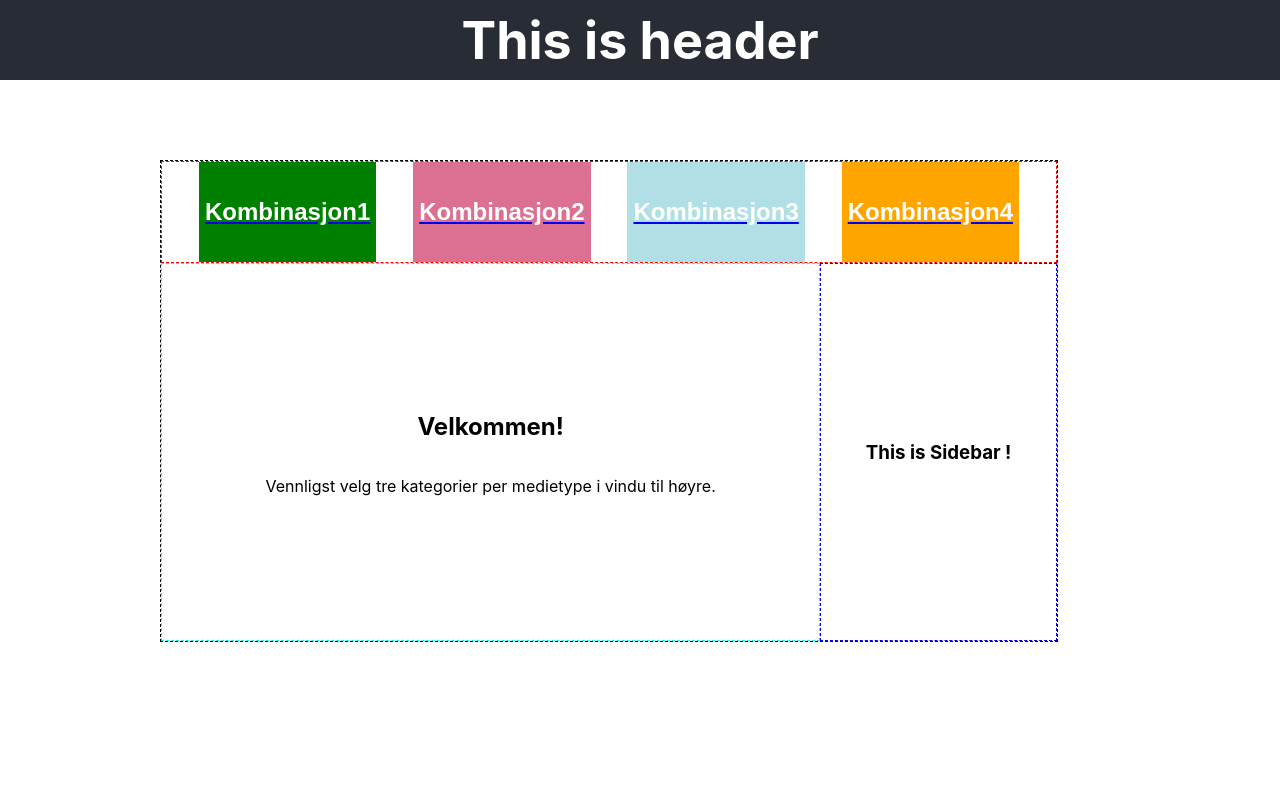
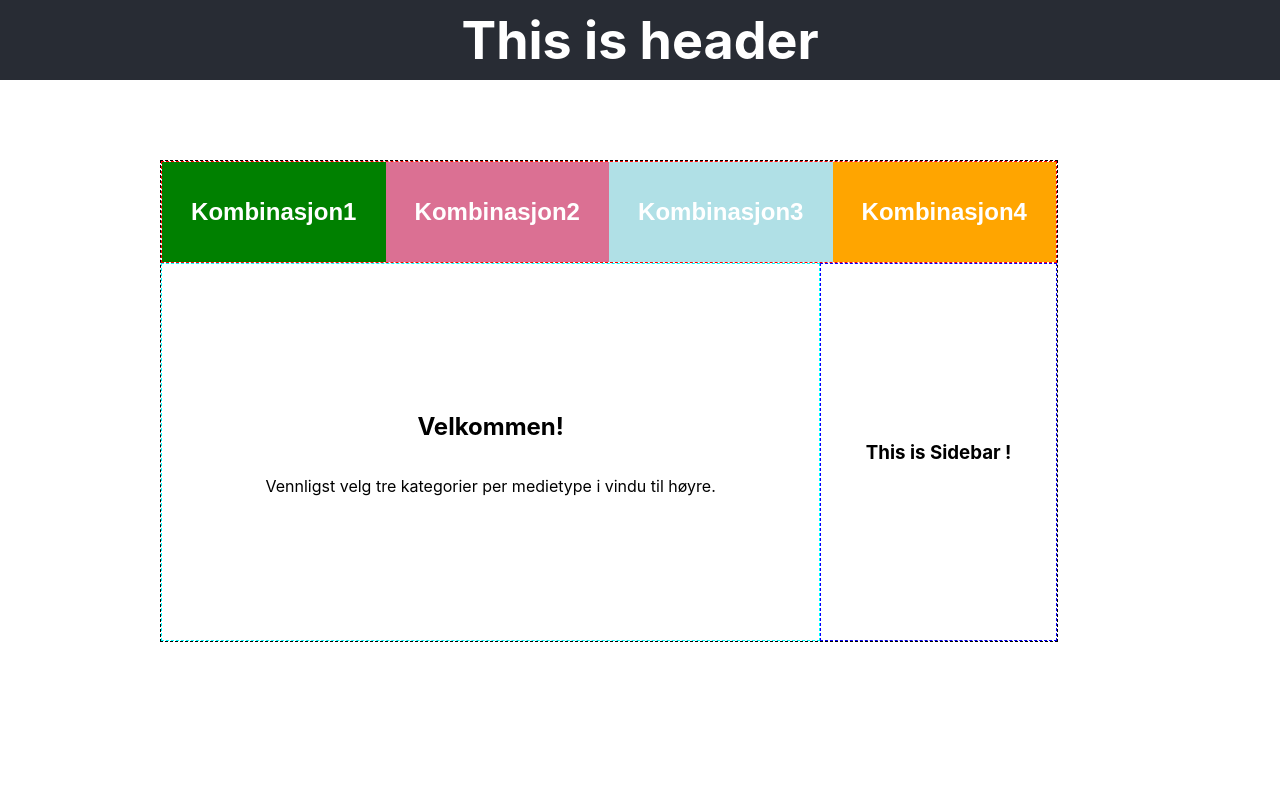
Before and after one commit to harkamalsi/react-SPA, a React (Create React App) app: page / in a window 1280 px wide. Shown: the top 800 px of the page. Built offline with nearby package versions, Linux system fonts and the light colour scheme.

Commit message:
Changed the way tab navigation works. Now we don't use react-router-dom but instead only stateChange.

```diff
--- a/src/components/app/App.js
+++ b/src/components/app/App.js
@@ -2,14 +2,17 @@ import React from 'react';
 import Maindisplay from '../maindisplay/Maindisplay';
 import Sidebar from '../sidebar/Sidebar';
 import Tabdisplay from '../tabdisplay/Tabdisplay';
-import { BrowserRouter, Switch, Route } from 'react-router-dom';
 import './App.css';
 
 class App extends React.Component {
-  state = {};
+  constructor(props) {
+    super(props);
+    this.state = {};
+  }
 
   handleTabClick = e => {
-    return '' && e.target.value;
+    // e.target.value will help us decide which comibation to show on the mainDisplay component.
+    this.setState({ comibation: e.target.value });
   };
 
   render() {
@@ -22,35 +25,11 @@ class App extends React.Component {
         </header>
         <main>
           <div className='Box'>
-            <BrowserRouter>
-              <Tabdisplay onClick={this.handleTabClick} />
-              <div className='InnerBox'>
-                <Switch>
-                  <Route exact path='/' component={Maindisplay} />
-                  <Route
-                    exact
-                    path='/1'
-                    render={props => <Maindisplay {...props} number='1' />}
-                  />
-                  <Route
-                    exact
-                    path='/2'
-                    render={props => <Maindisplay {...props} number='2' />}
-                  />
-                  <Route
-                    exact
-                    path='/3'
-                    render={props => <Maindisplay {...props} number='3' />}
-                  />
-                  <Route
-                    exact
-                    path='/4'
-                    render={props => <Maindisplay {...props} number='4' />}
-                  />
-                </Switch>
-                <Sidebar />
-              </div>
-            </BrowserRouter>
+            <Tabdisplay onClick={this.handleTabClick} />
+            <div className='InnerBox'>
+              <Maindisplay combi={this.state.comibation} />
+              <Sidebar />
+            </div>
           </div>
         </main>
         <footer>
--- a/src/components/maindisplay/Maindisplay.js
+++ b/src/components/maindisplay/Maindisplay.js
@@ -2,14 +2,14 @@ import React from 'react';
 import './Maindisplay.css';
 
 const Maindisplay = props => {
-  console.log(props.number);
-  return <WelcomeMessage number={props.number} />;
+  console.log(props.combi);
+  return <WelcomeMessage combi={props.combi} />;
 };
 
 const WelcomeMessage = props => {
   return (
     <div className='Maindisplay'>
-      <h2>Velkommen! {props.number && `Kombinasjon: ${props.number}`}</h2>
+      <h2>Velkommen! {props.combi && `Kombinasjon: ${props.combi}`}</h2>
       <p>Vennligst velg tre kategorier per medietype i vindu til høyre.</p>
     </div>
   );
--- a/src/components/tabdisplay/Tabdisplay.js
+++ b/src/components/tabdisplay/Tabdisplay.js
@@ -1,11 +1,9 @@
 import React from 'react';
-import { Link } from 'react-router-dom';
 import './Tabdisplay.css';
 
 function Tabdisplay(props) {
   return (
     <div className='Tabdisplay'>
-      <Link to='/1'>
       <button
         className='combination'
         id='combination1'
@@ -14,40 +12,32 @@ function Tabdisplay(props) {
       >
         Kombinasjon1
       </button>
-      </Link>
-      <Link to='/2'>
       <button
         className='combination'
         id='combination2'
-          onClick={() => handleClick('Kombi2')}
+        value={2}
+        onClick={props.onClick}
       >
         Kombinasjon2
       </button>
-      </Link>
-      <Link to='/3'>
       <button
         className='combination'
         id='combination3'
-          onClick={() => handleClick('Kombi3')}
+        value={3}
+        onClick={props.onClick}
       >
         Kombinasjon3
       </button>
-      </Link>
-      <Link to='/4'>
       <button
         className='combination'
         id='combination4'
-          onClick={() => handleClick('Kombi4')}
+        value={4}
+        onClick={props.onClick}
       >
         Kombinasjon4
       </button>
-      </Link>
     </div>
   );
 }
 
-const handleClick = props => {
-  console.log(props);
-};
-
 export default Tabdisplay;
```
Lines whose indentation alone changed are shown as unchanged.
